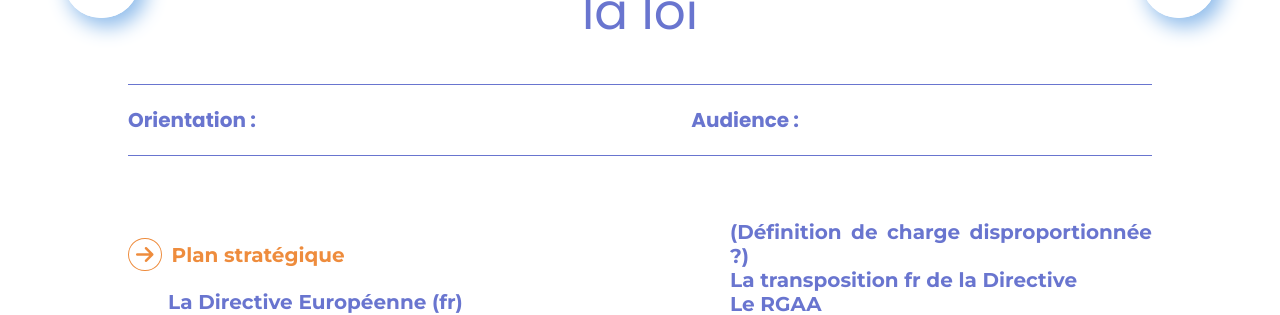
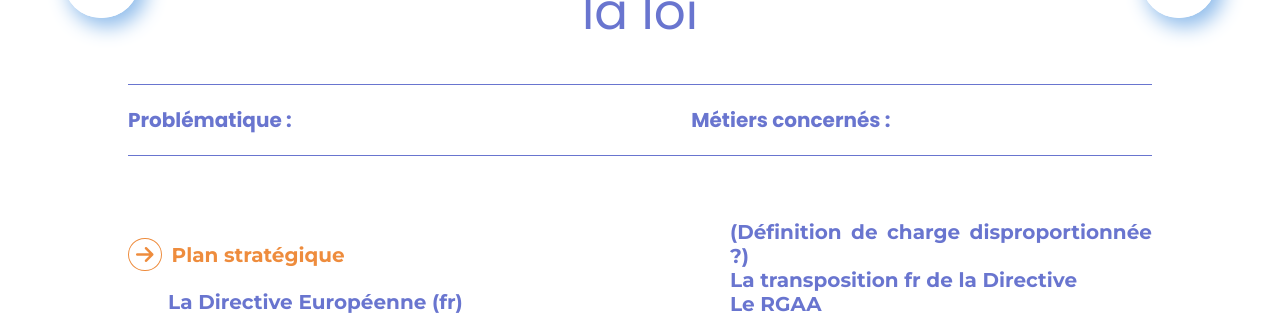
Before and after one commit to edition-accessible/lina25, a Jekyll site: the page built from pages/loi.md, in a window 1280 px wide. Shown: the part 836-1151 px from the top of the page. Built offline with Jekyll 4.4.1, drawn with Linux system fonts in a browser that asks for light colours; nearby versions of some CDN libraries.

Commit message:
problématique / audience

```diff
--- a/_layouts/page.html
+++ b/_layouts/page.html
@@ -17,8 +17,8 @@
   </header>
 
   <section class="audience">
-    <p><strong>Orientation : </strong>{{ page.orientation }}</p>
-    <p><strong>Audience : </strong>{{ page.audience }}</p>
+    <p><strong>Problématique : </strong>{{ page.orientation }}</p>
+    <p><strong>Métiers concernés : </strong>{{ page.audience }}</p>
   </section>
 
   <main class="page" aria-label="Content" id="main">
```
